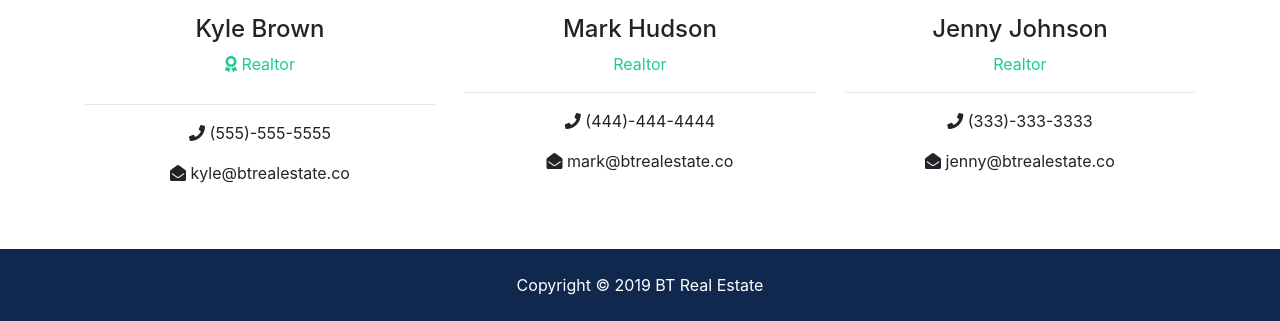
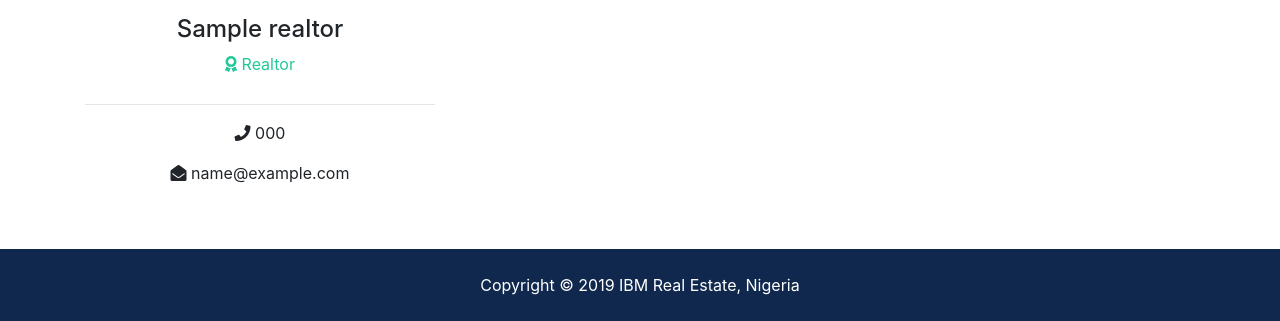
Before and after one commit to nayaya25/real-estate-app, a Django app: template templates/pages/about.html in a window 1280 px wide. Shown: the part 1717-2038 px from the top of the page. Run offline with Django 3.2, Linux system fonts and the light colour scheme; the template is opened without the code that fills it: most values are stand-ins (such as "Sample title", 1, 10 or a date in 2020); grey boxes marked "Sample" are stand-in pictures; some libraries are stand-ins or nearby versions.

Commit message:
Added dynamic content to about and index pages from the database

```diff
--- a/templates/pages/about.html
+++ b/templates/pages/about.html
@@ -7,7 +7,7 @@
     <div class="container">
         <div class="row text-center">
             <div class="col-md-12">
-                <h1 class="display-4">About BT Real Estate</h1>
+                <h1 class="display-4">About IBM Real Estate</h1>
                 <p class="lead">Lorem ipsum dolor sit, amet consectetur adipisicing elit. Sunt, pariatur!</p>
             </div>
         </div>
@@ -44,15 +44,20 @@
             </div>
             <div class="col-md-4">
                 <div class="card">
-                    <img class="card-img-top" src="{% static 'img/realtors/kyle.jpg' %}" alt="Seller of the month">
+                    {% if mvp_realtors %}
+                        {% for mvp in mvp_realtors %}
+                            <img class="card-img-top" src="{{mvp.photo.url}}" alt="Seller of the month">
                             <div class="card-body">
-                        <h5 class="card-title">Seller Of The Month</h5>
-                        <h6 class="text-secondary">Kyle Brown</h6>
-                        <p class="card-text">Lorem ipsum dolor sit amet consectetur adipisicing elit. Omnis nesciunt
-                            amet, illo itaque similique repellat.
-                            content.
-                        </p>
+                                <h5 class="card-title text-info text-center">Seller of the  Month</h5>
+                                <h6 class="text-secondary">{{mvp.name}}</h6>
+                                <p class="card-text">{{mvp.description}}</p>
                             </div>
+                        {% endfor %}
+                    {% else %}
+                        <div class="col-md-12">
+                            <h5 class="card-title text-info text-center">No Seller of the Month Yet</h5>
+                        </div>
+                    {% endif %}
                 </div>
             </div>
         </div>
@@ -72,39 +77,25 @@
     <div class="container">
         <h2 class="text-center">Our Team</h2>
         <div class="row text-center">
+            {% if realtors %}
+                {% for realtor in realtors %}
                     <div class="col-md-4">
-                <img src="{% static 'img/realtors/kyle.jpg' %}" alt="" class="rounded-circle mb-3">
-                <h4>Kyle Brown</h4>
+                        <img src="{{realtor.photo.url}}" alt="" class="rounded-circle mb-3">
+                        <h4>{{realtor.name}}</h4>
                         <p class="text-success">
                             <i class="fas fa-award text-success mb-3"></i> Realtor</p>
                         <hr>
                         <p>
-                    <i class="fas fa-phone"></i> (555)-555-5555</p>
+                            <i class="fas fa-phone"></i> {{realtor.phone}}</p>
                         <p>
-                    <i class="fas fa-envelope-open"></i> kyle@btrealestate.co</p>
+                            <i class="fas fa-envelope-open"></i> {{realtor.email}}</p>
                     </div>
-
-            <div class="col-md-4">
-                <img src="{% static 'img/realtors/mark.jpg' %}" alt="" class="rounded-circle mb-3">
-                <h4>Mark Hudson</h4>
-                <p class="text-success">Realtor</p>
-                <hr>
-                <p>
-                    <i class="fas fa-phone"></i> (444)-444-4444</p>
-                <p>
-                    <i class="fas fa-envelope-open"></i> mark@btrealestate.co</p>
+                {% endfor %}
+            {% else %}
+                <div class="col-md-12">
+                    <p>NO REALTORS</p>
                 </div>
-
-            <div class="col-md-4">
-                <img src="{% static 'img/realtors/jenny.jpg' %}" alt="" class="rounded-circle mb-3">
-                <h4>Jenny Johnson</h4>
-                <p class="text-success">Realtor</p>
-                <hr>
-                <p>
-                    <i class="fas fa-phone"></i> (333)-333-3333</p>
-                <p>
-                    <i class="fas fa-envelope-open"></i> jenny@btrealestate.co</p>
-            </div>
+            {% endif %}
         </div>
     </div>
 </section>
--- a/templates/partials/_footer.html
+++ b/templates/partials/_footer.html
@@ -1,5 +1,5 @@
 <!-- Footer -->
 <footer id="main-footer" class="py-4 bg-primary text-white text-center">
     Copyright &copy;
-    <span class="year"></span> BT Real Estate
+    <span class="year"></span> IBM Real Estate, Nigeria
 </footer>
```
Also changed, not shown: pages/views.py (+17 -2 lines), templates/pages/index.html (+18 -97 lines). Lines whose indentation alone changed are shown as unchanged.
